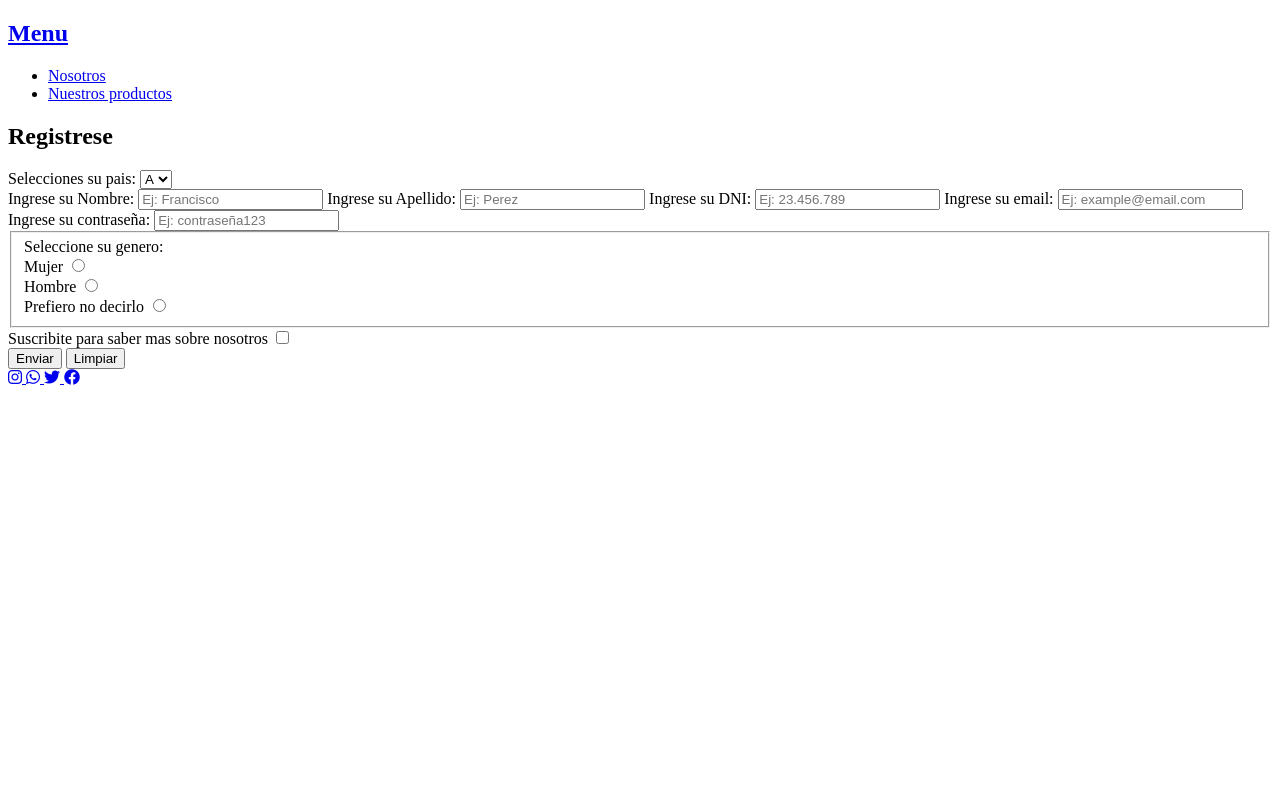
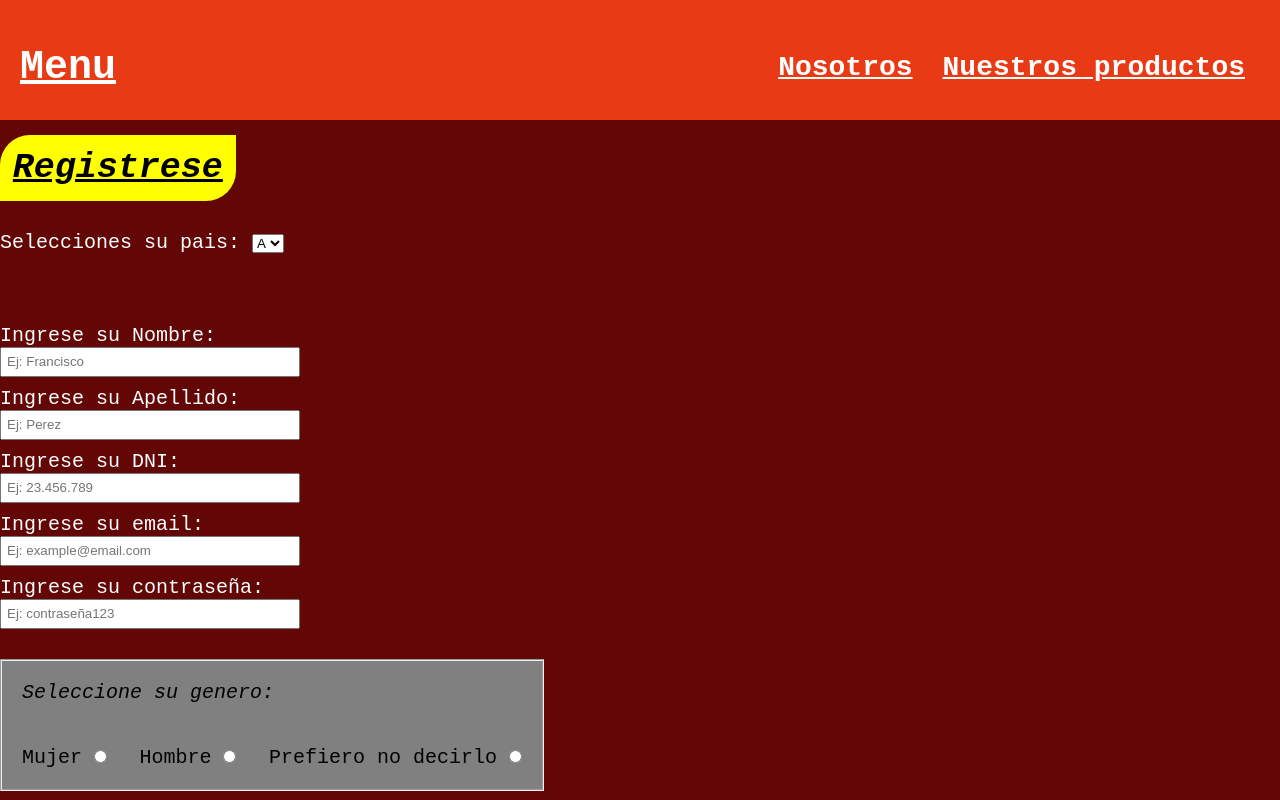
Before and after one commit to enzostella07/MontoTM-proyecto, a plain HTML site: page pages/contacto.html in a window 1280 px wide. Shown: the top 800 px of the page. Drawn offline with Linux system fonts and the light colour scheme.

Commit message:
linkeado de contacto a css

```diff
--- a/pages/contacto.html
+++ b/pages/contacto.html
@@ -5,7 +5,7 @@
     <meta charset="UTF-8">
     <meta http-equiv="X-UA-Compatible" content="IE=edge">
     <meta name="viewport" content="width=device-width, initial-scale=1.0">
-    <link rel="stylesheet" href="./style_contacto.css">
+    <link rel="stylesheet" href="../styles.css">
     <link rel="stylesheet" href="https://cdnjs.cloudflare.com/ajax/libs/font-awesome/6.1.1/css/all.min.css"
         integrity="sha512-KfkfwYDsLkIlwQp6LFnl8zNdLGxu9YAA1QvwINks4PhcElQSvqcyVLLD9aMhXd13uQjoXtEKNosOWaZqXgel0g=="
         crossorigin="anonymous" referrerpolicy="no-referrer" />
```
